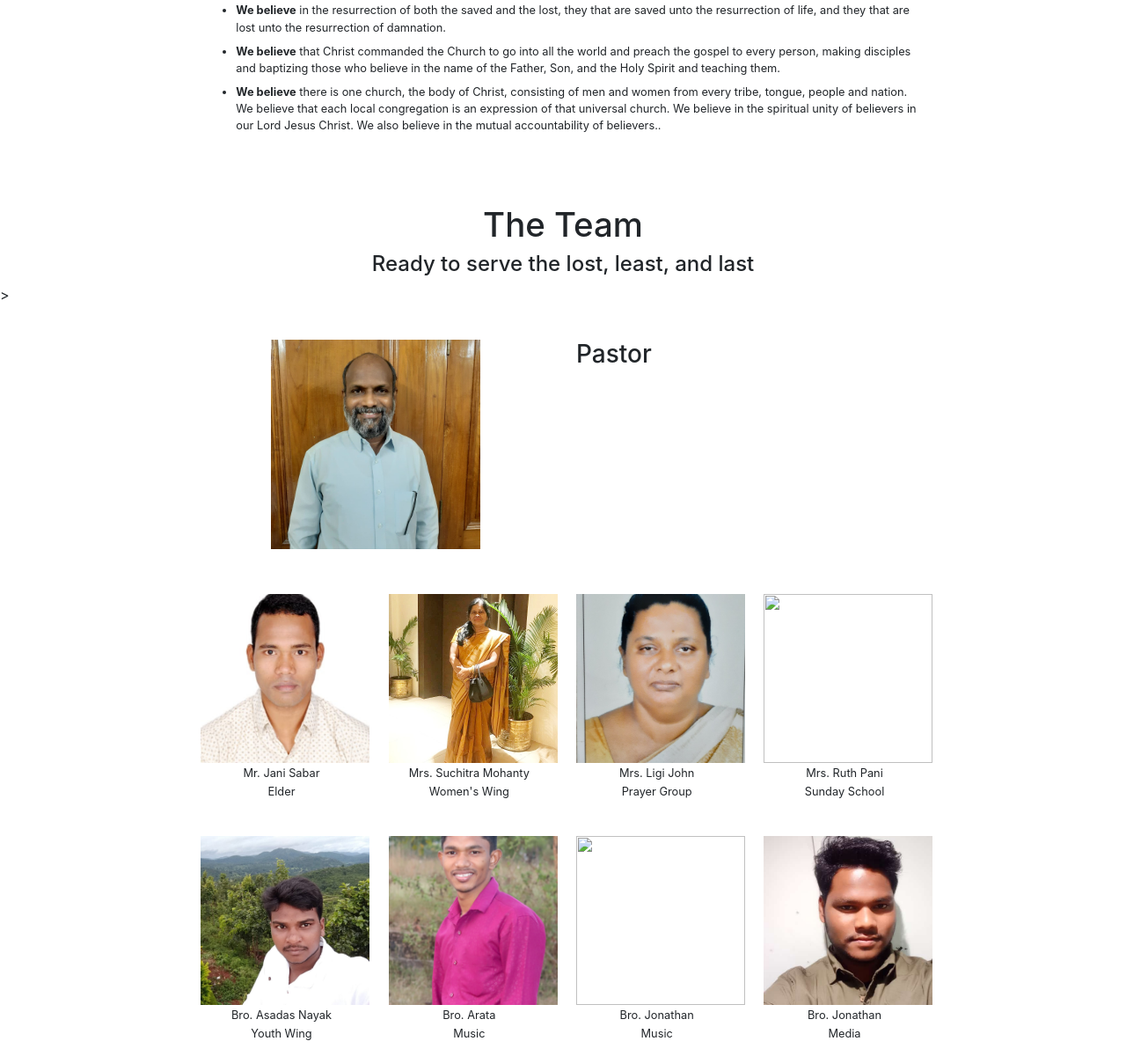
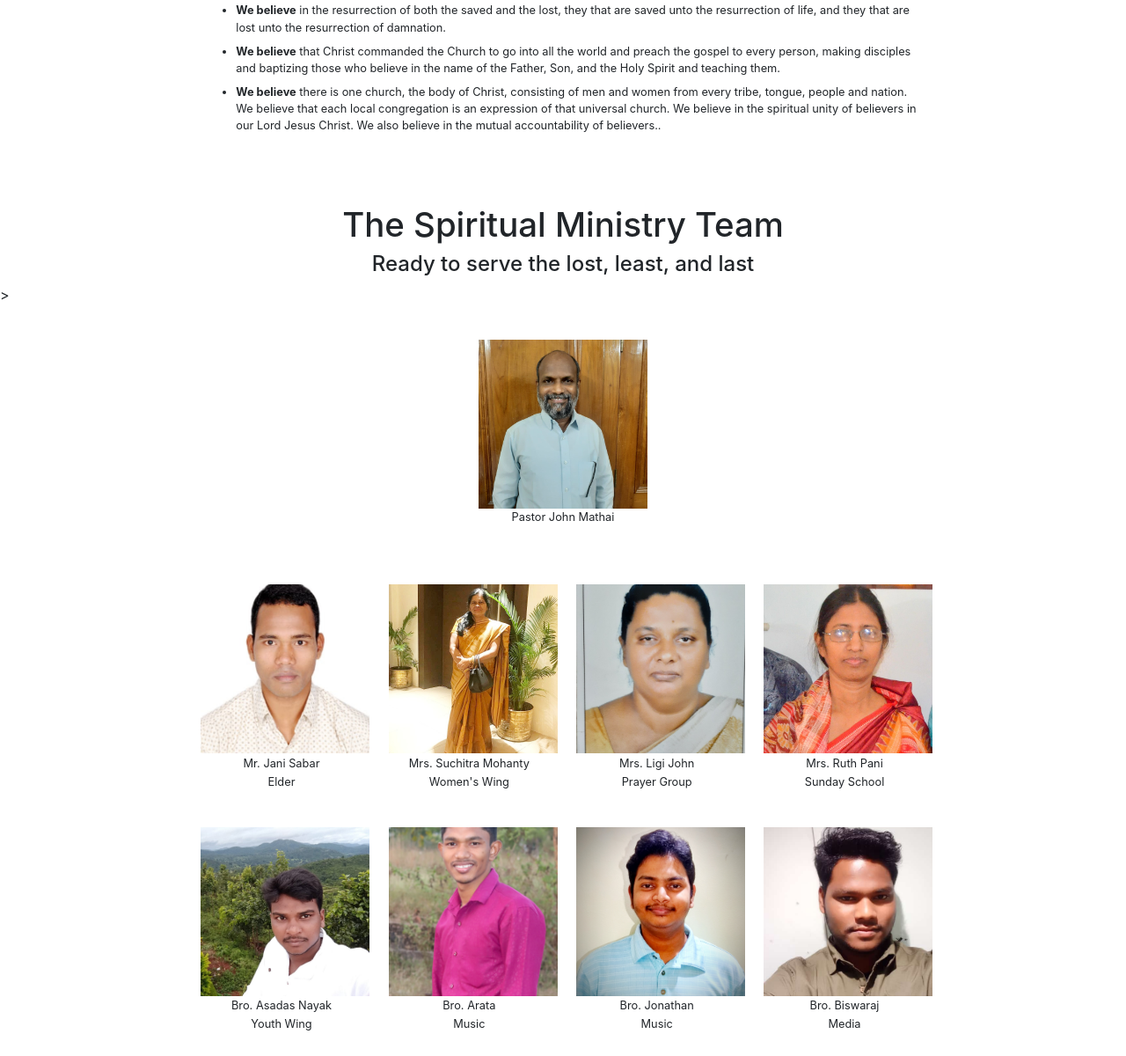
Before and after one commit to nathanielCherian/tabernacle, a Django app: page /about/ in a window 1280 px wide. Shown: the part 1746-2946 px from the top of the page at 88% size. After the commit the page ends 2917 px from the top, so only its background shows below. Run offline with Django 3.2, Linux system fonts and the light colour scheme; some libraries are stand-ins or nearby versions.

Commit message:
more about

```diff
--- a/churchsite/home/templates/home/about.html
+++ b/churchsite/home/templates/home/about.html
@@ -111,7 +111,7 @@
     <div class="team" style="margin-top: 5%;">
 
         <div class="row justify-content-center">
-            <h2>The Team</h2>
+            <h2>The Spiritual Ministry Team</h2>
         </div>
 
         <div class="row justify-content-center">
@@ -121,12 +121,16 @@
         <div class="row justify-content-center" style="margin-top: 3%;">
 
             <div class="col-4" style="text-align: center;">
-                <img src="{% static 'preacher3.jpg'%}" style="width: 60%;">
+
+                <figure>
+                    <img src="{% static 'preacher3.jpg'%}">
+
+                    <figcaption>Pastor John Mathai</figcaption>
+                </figure>
+
             </div>
 
-            <div class="col-4">
-                <h3>Pastor</h3>
-            </div>
+
 
         </div>
 
@@ -158,7 +162,7 @@
 
             <div class="col-2">
                 <figure>
-                    <img src="https://via.placeholder.com/300" >
+                    <img src="{% static 'ruth.jpg' %}" >
                     <figcaption style="text-align: center; margin-top: 1%;">Mrs. Ruth Pani</figcaption>
                     <figcaption style="text-align: center; margin-top: 1%;" class="title">Sunday School</figcaption>
                 </figure>
@@ -187,7 +191,7 @@
 
             <div class="col-2">
                 <figure>
-                    <img src="https://via.placeholder.com/300" >
+                    <img src="{% static 'jonathan.jpg'%}" >
                     <figcaption style="text-align: center; margin-top: 1%;">Bro. Jonathan</figcaption>
                     <figcaption style="text-align: center; margin-top: 1%;" class="title">Music</figcaption>
                 </figure>
@@ -196,7 +200,7 @@
             <div class="col-2">
                 <figure>
                     <img src="{% static 'bnayak.jpg'%}" >
-                    <figcaption style="text-align: center; margin-top: 1%;">Bro. Jonathan</figcaption>
+                    <figcaption style="text-align: center; margin-top: 1%;">Bro. Biswaraj</figcaption>
                     <figcaption style="text-align: center; margin-top: 1%;" class="title">Media</figcaption>
                 </figure>
             </div>
```
Also changed, not shown: churchsite/static/jonathan.jpg (added), churchsite/static/ruth.jpg (added).
